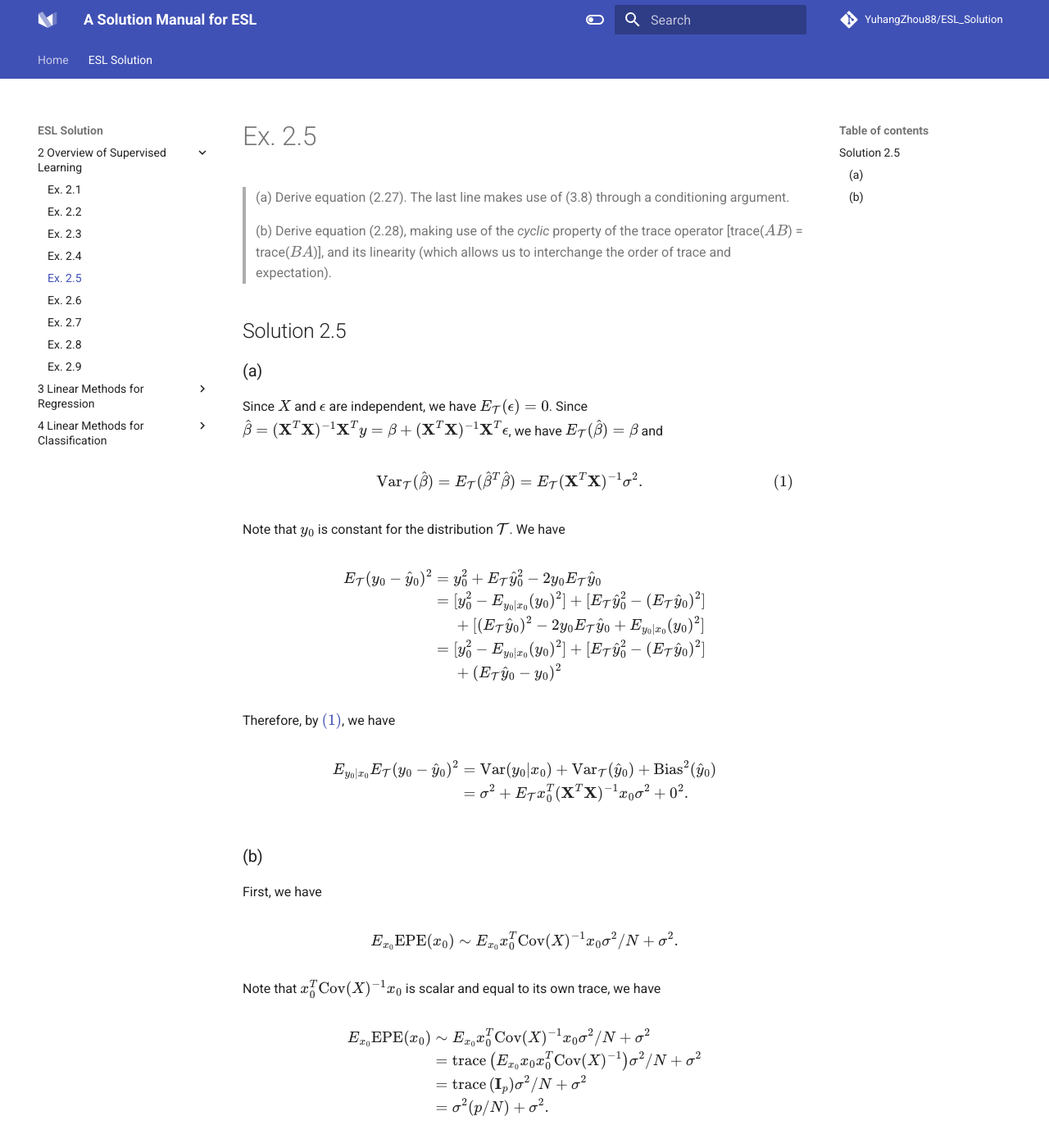
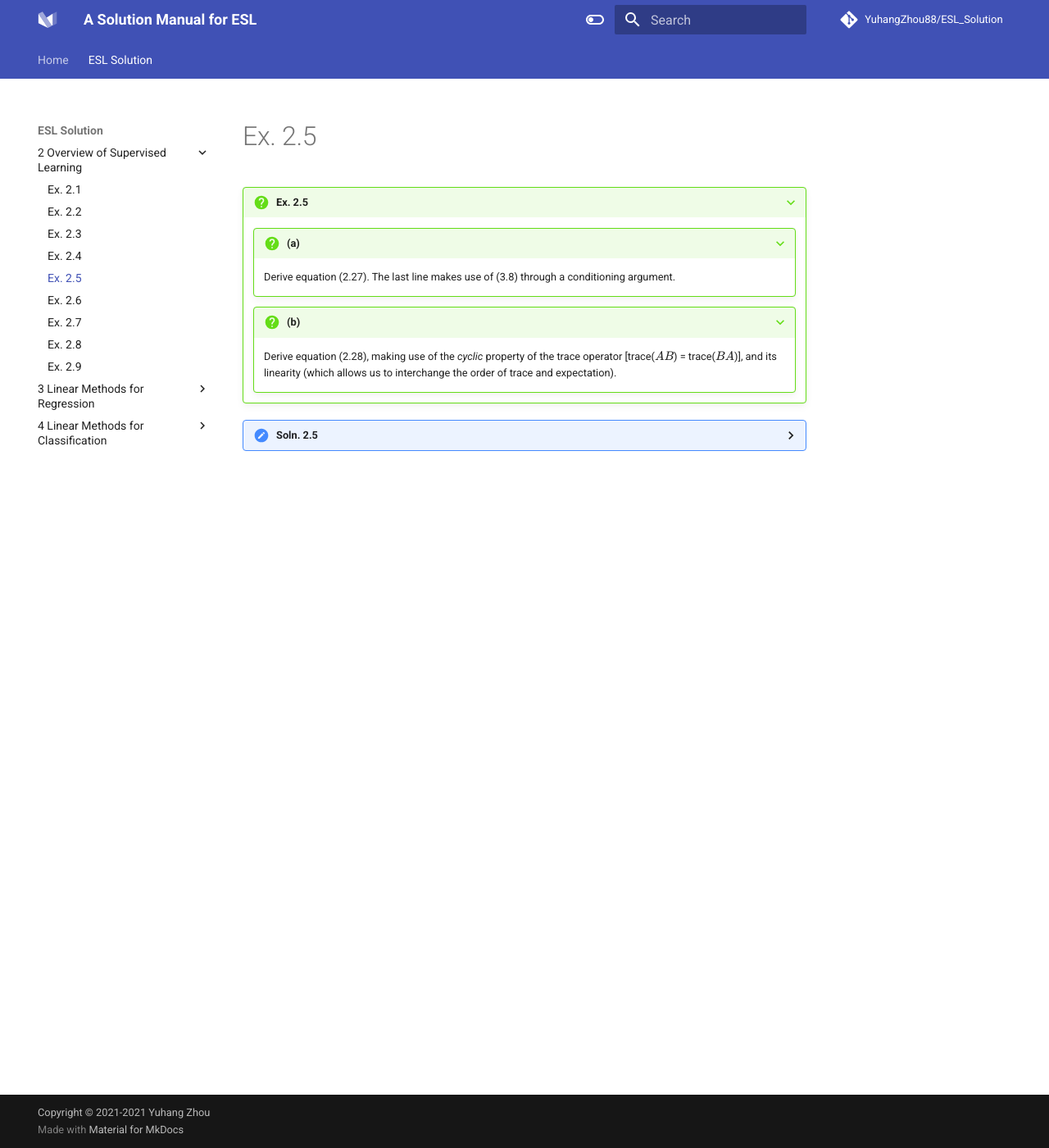
Before and after one commit to YuhangZhou88/ESL_Solution, an MkDocs documentation site: the page built from docs/ESL-Solution/2-Overview-of-Supervised-Learning/ex2-5.md, in a window 1280 px wide and 1400 px high. Shown: the whole window at 82% size. Built offline with MkDocs 1.6.1 and Material for MkDocs 9.7.7, drawn with Linux system fonts in a browser that asks for light colours; comment, search, counter and statistics services are not loaded.

Commit message:
clean ex 2.5

```diff
--- a/docs/ESL-Solution/2-Overview-of-Supervised-Learning/ex2-5.md
+++ b/docs/ESL-Solution/2-Overview-of-Supervised-Learning/ex2-5.md
@@ -8,51 +8,53 @@
 toc: false
 ---
 
-> (a) Derive equation (2.27). The last line makes use of (3.8) through a conditioning argument.
->
-> (b) Derive equation (2.28), making use of the *cyclic* property of the trace operator [trace($AB$) = trace($BA$)], and its linearity (which allows us to interchange the order of trace and expectation).
+???+ question "Ex. 2.5"
 
-## Solution 2.5
+	???+ question "(a)"
+		Derive equation (2.27). The last line makes use of (3.8) through a conditioning argument.
 
-### (a)
+	???+ question "(b)"
+		Derive equation (2.28), making use of the *cyclic* property of the trace operator [trace($AB$) = trace($BA$)], and its linearity (which allows us to interchange the order of trace and expectation).
 
-Since $X$ and $\epsilon$ are independent, we have $E_{\mathcal{T}}(\epsilon) = 0$. Since $\hat \beta = (\textbf{X}^T\textbf{X})^{-1}\textbf{X}^Ty = \beta + (\textbf{X}^T\textbf{X})^{-1}\textbf{X}^T\epsilon$, we have $E_{\mathcal{T}}(\hat \beta) = \beta$ and
 
-\begin{equation}
-	\label{eq:2-5a}
-	\text{Var}_\mathcal{T}(\hat\beta) = E_\mathcal{T}(\hat \beta^T\hat\beta) = E_\mathcal{T}(\textbf{X}^T\textbf{X})^{-1}\sigma^2.\ \ \ \ \ \ \
-\end{equation}
+??? done "Soln. 2.5"
+	??? done "(a)"
+		Since $X$ and $\epsilon$ are independent, we have $E_{\mathcal{T}}(\epsilon) = 0$. Since $\hat \beta = (\textbf{X}^T\textbf{X})^{-1}\textbf{X}^Ty = \beta + (\textbf{X}^T\textbf{X})^{-1}\textbf{X}^T\epsilon$, we have $E_{\mathcal{T}}(\hat \beta) = \beta$ and
 
-Note that $y_0$ is constant for the distribution $\mathcal{T}$. We have
+		\begin{equation}
+			\label{eq:2-5a}
+			\text{Var}_\mathcal{T}(\hat\beta) = E_\mathcal{T}(\hat \beta^T\hat\beta) = E_\mathcal{T}(\textbf{X}^T\textbf{X})^{-1}\sigma^2.\ \ \ \ \ \ \
+		\end{equation}
 
-\begin{eqnarray}
-			E_\mathcal{T}(y_0-\hat y_0)^2 &=& y_0^2 + E_\mathcal{T}\hat y_0^2 - 2 y_0E_\mathcal{T}\hat y_0\nonumber\\
-			&=&  [y_0^2-E_{y_0|x_0}(y_0)^2] + [E_\mathcal{T}\hat y_0^2 - (E_\mathcal{T}\hat y_0)^2]\nonumber\\
-			&& + [ (E_\mathcal{T}\hat y_0)^2 - 2 y_0E_\mathcal{T}\hat y_0 + E_{y_0|x_0}(y_0)^2 ]\nonumber\\
-			&=&  [y_0^2-E_{y_0|x_0}(y_0)^2] + [E_\mathcal{T}\hat y_0^2 - (E_\mathcal{T}\hat y_0)^2]\nonumber\\
-			&& + (E_\mathcal{T}\hat y_0 - y_0)^2\nonumber
-\end{eqnarray}
+		Note that $y_0$ is constant for the distribution $\mathcal{T}$. We have
 
-Therefore, by $\eqref{eq:2-5a}$, we have
+		\begin{eqnarray}
+					E_\mathcal{T}(y_0-\hat y_0)^2 &=& y_0^2 + E_\mathcal{T}\hat y_0^2 - 2 y_0E_\mathcal{T}\hat y_0\nonumber\\
+					&=&  [y_0^2-E_{y_0|x_0}(y_0)^2] + [E_\mathcal{T}\hat y_0^2 - (E_\mathcal{T}\hat y_0)^2]\nonumber\\
+					&& + [ (E_\mathcal{T}\hat y_0)^2 - 2 y_0E_\mathcal{T}\hat y_0 + E_{y_0|x_0}(y_0)^2 ]\nonumber\\
+					&=&  [y_0^2-E_{y_0|x_0}(y_0)^2] + [E_\mathcal{T}\hat y_0^2 - (E_\mathcal{T}\hat y_0)^2]\nonumber\\
+					&& + (E_\mathcal{T}\hat y_0 - y_0)^2\nonumber
+		\end{eqnarray}
 
-\begin{eqnarray}
-	E_{y_0|x_0}E_\mathcal{T}(y_0-\hat y_0)^2 &=&\text{Var}(y_0|x_0) + \text{Var}_\mathcal{T}(\hat y_0) + \text{Bias}^2(\hat y_0)\nonumber\\
-	&=&\sigma^2 + E_\mathcal{T} x_0^T(\textbf{X}^T\textbf{X})^{-1}x_0\sigma^2 + 0^2.\nonumber
-\end{eqnarray}
+		Therefore, by $\eqref{eq:2-5a}$, we have
 
-### (b)
+		\begin{eqnarray}
+			E_{y_0|x_0}E_\mathcal{T}(y_0-\hat y_0)^2 &=&\text{Var}(y_0|x_0) + \text{Var}_\mathcal{T}(\hat y_0) + \text{Bias}^2(\hat y_0)\nonumber\\
+			&=&\sigma^2 + E_\mathcal{T} x_0^T(\textbf{X}^T\textbf{X})^{-1}x_0\sigma^2 + 0^2.\nonumber
+		\end{eqnarray}
 
-First, we have
+	??? done "(b)"
+		First, we have
 
-\begin{equation}
-	E_{x_0}\text{EPE}(x_0) \sim E_{x_0}x_0^T\text{Cov}(X)^{-1}x_0\sigma^2/N + \sigma^2.\nonumber
-\end{equation}
+		\begin{equation}
+			E_{x_0}\text{EPE}(x_0) \sim E_{x_0}x_0^T\text{Cov}(X)^{-1}x_0\sigma^2/N + \sigma^2.\nonumber
+		\end{equation}
 
-Note that $x_0^T\text{Cov}(X)^{-1}x_0$ is scalar and equal to its own trace, we have
+		Note that $x_0^T\text{Cov}(X)^{-1}x_0$ is scalar and equal to its own trace, we have
 
-\begin{eqnarray}
-	E_{x_0}\text{EPE}(x_0) &\sim& E_{x_0}x_0^T\text{Cov}(X)^{-1}x_0\sigma^2/N + \sigma^2\nonumber\\
-	&=&\text{trace}\left(E_{x_0}x_0x_0^T\text{Cov}(X)^{-1}\right)\sigma^2/N + \sigma^2\nonumber\\
-	&=&\text{trace}\left(\textbf{I}_p\right)\sigma^2/N + \sigma^2\nonumber\\
-	&=&\sigma^2(p/N) + \sigma^2.\nonumber
-\end{eqnarray}
+		\begin{eqnarray}
+			E_{x_0}\text{EPE}(x_0) &\sim& E_{x_0}x_0^T\text{Cov}(X)^{-1}x_0\sigma^2/N + \sigma^2\nonumber\\
+			&=&\text{trace}\left(E_{x_0}x_0x_0^T\text{Cov}(X)^{-1}\right)\sigma^2/N + \sigma^2\nonumber\\
+			&=&\text{trace}\left(\textbf{I}_p\right)\sigma^2/N + \sigma^2\nonumber\\
+			&=&\sigma^2(p/N) + \sigma^2.\nonumber
+		\end{eqnarray}
```
